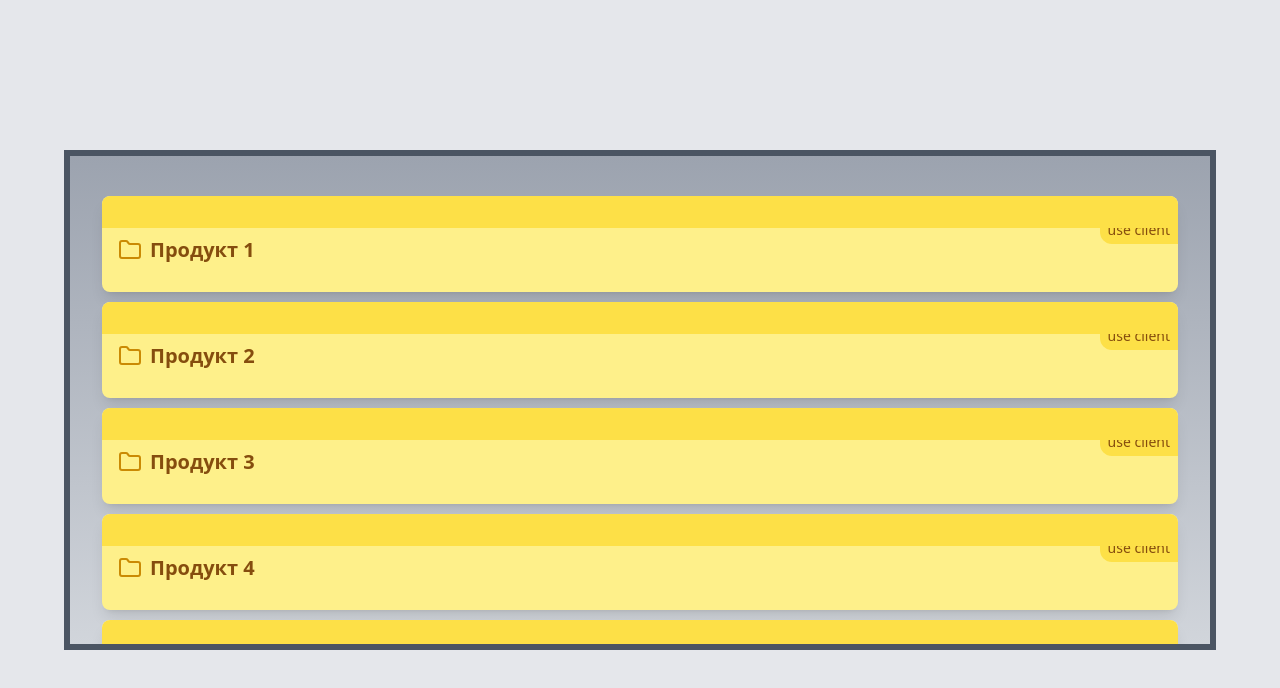
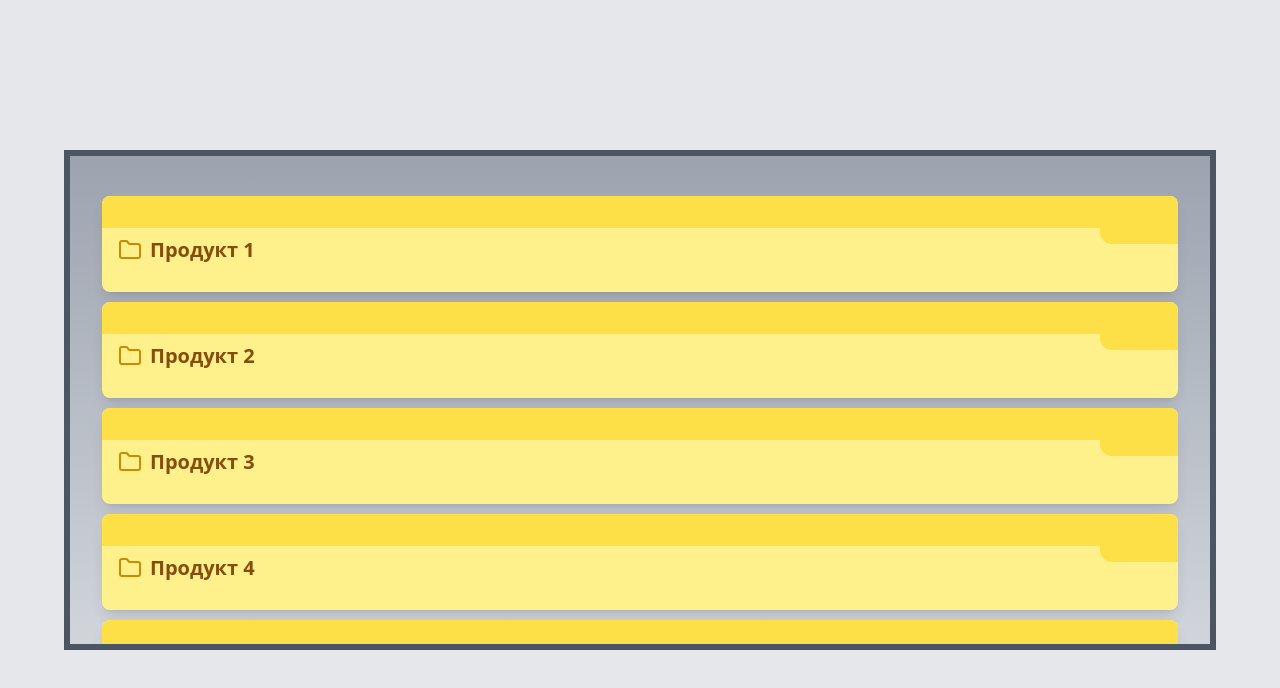
Before and after one commit to IvanOrlovsky/biv_hack_front, a Next.js app: page / in a window 1280 px wide. Shown: the top 688 px of the page. Built offline with nearby package versions, Linux system fonts and the light colour scheme.

Commit message:
текст невидимый

```diff
--- a/src/app/page.tsx
+++ b/src/app/page.tsx
@@ -91,7 +91,7 @@ export default function Home() {
 							} bg-yellow-200 rounded-lg shadow-lg transition-all duration-300 hover:bg-yellow-300 cursor-pointer relative overflow-hidden`}
 						>
 							{/* Язычок */}
-							<div className="text-yellow-300 absolute top-5 right-0 bg-yellow-300 text-sm text-yellow-800 py-1 px-2 rounded-bl-xl">
+							<div className="text-yellow-300 absolute top-5 right-0 bg-yellow-300 text-sm py-1 px-2 rounded-bl-xl">
 								use client
 							</div>
 
```
